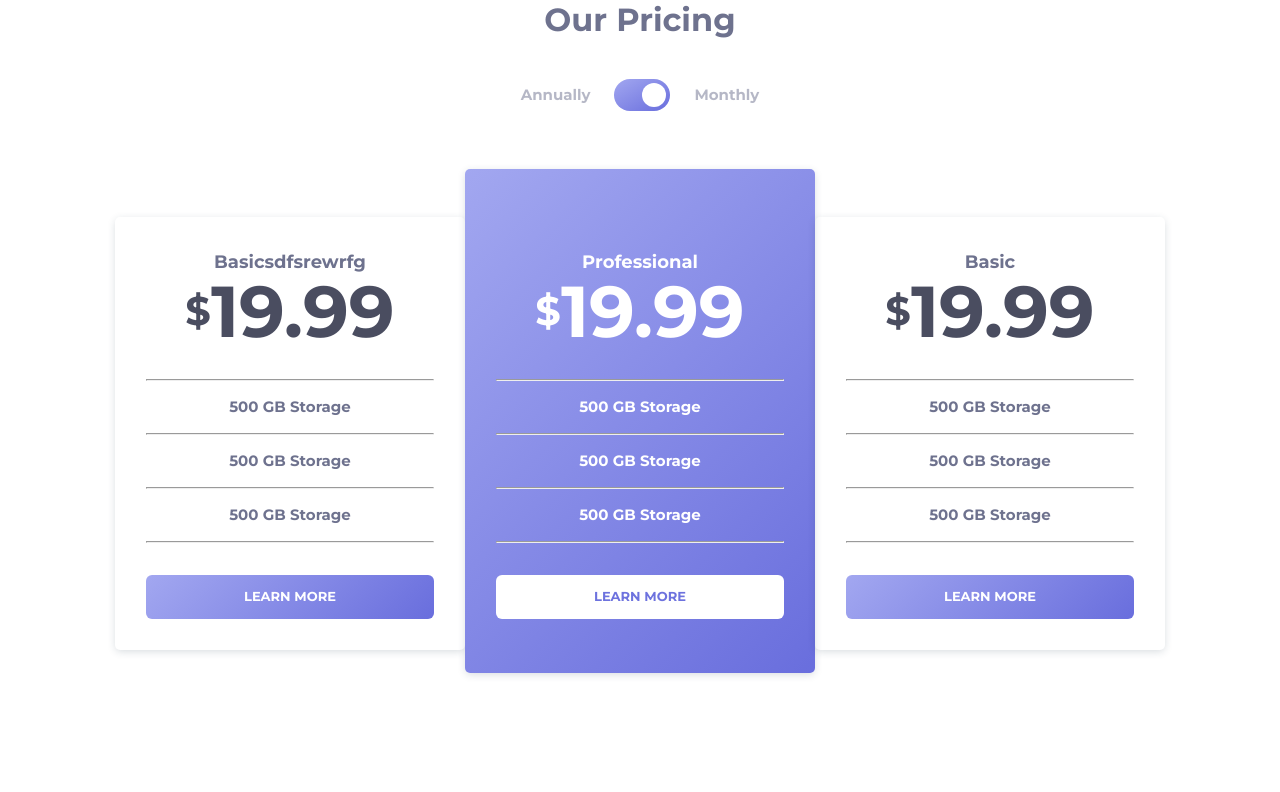
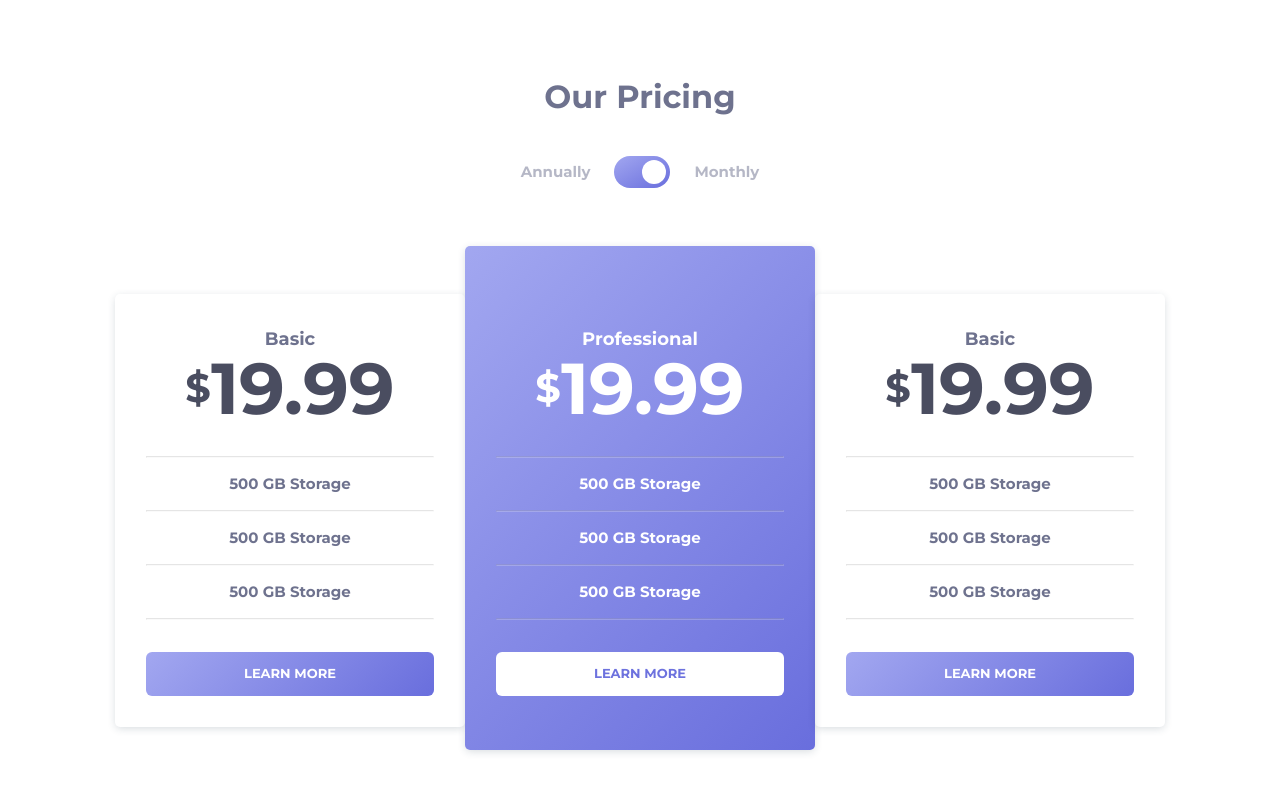
Before and after one commit to Adhambek007/responsive2, a plain HTML site: page index.html in a window 1280 px wide. Drawn offline with Linux system fonts and the light colour scheme.

Commit message:
file old

```diff
--- a/about.css
+++ b/about.css
@@ -10,8 +10,10 @@
     width: 100%;
     display: grid;
     grid-template-columns: 1fr;
-    margin: 0 auto;
+    margin: 77px auto;
 }
+
+
 .content__title{
     font-family: "Montserrat", serif;
     font-size: 32px;
@@ -90,7 +92,7 @@
     max-width: 288px;
     width: 100%;
     height: 1px;
-    opacity: 0.25px;
+    opacity: 0.25;
 
 }
 .contact__text{
--- a/index.html
+++ b/index.html
@@ -20,7 +20,7 @@
         </div>
         <div class="wrap">
             <div class="contact">
-                <h2 class="contact__title">Basicsdfsrewrfg</h2>
+                <h2 class="contact__title">Basic</h2>
                 <span class="contact__number"><span class="contact_cost"> $</span> 19.99</span>
                 <div class="contaxt__box">
                 <hr class="contact__hr">
```
